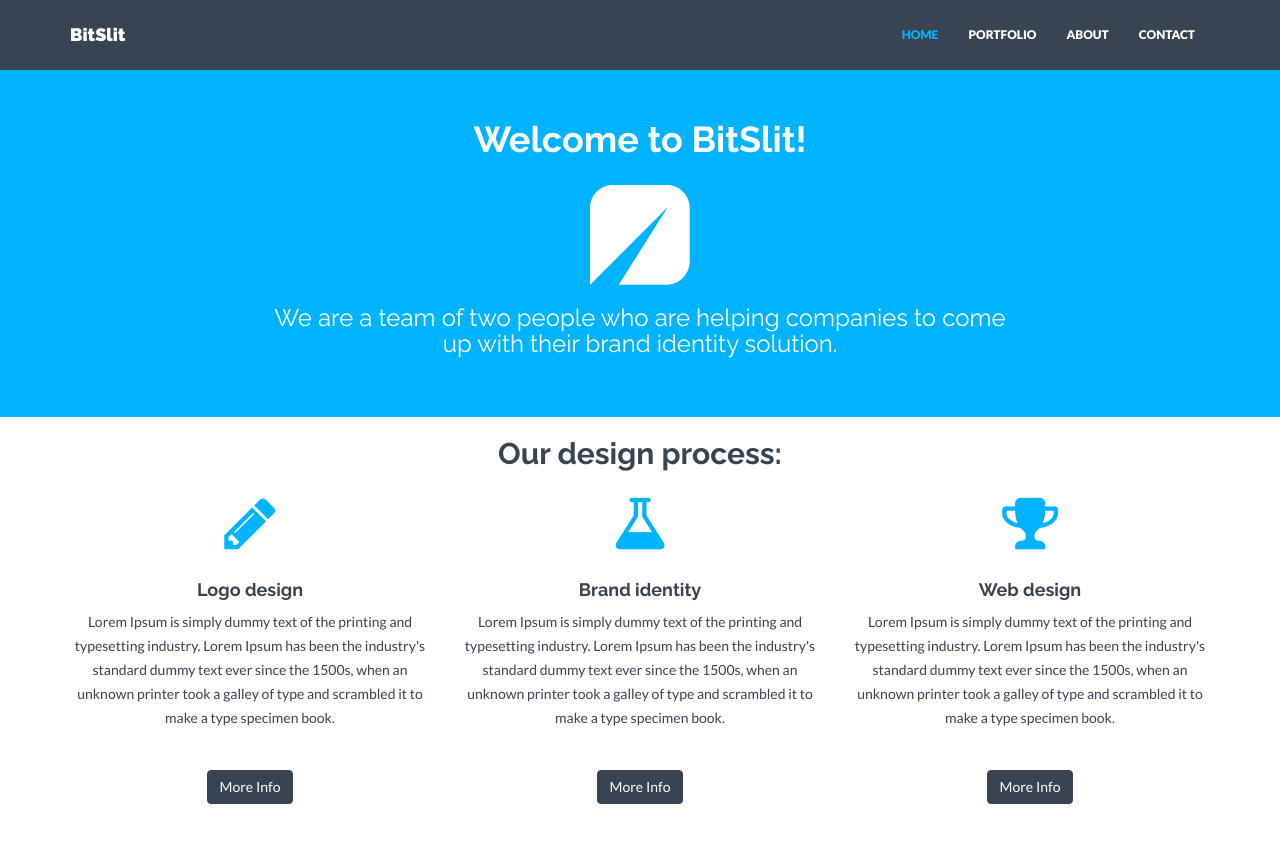
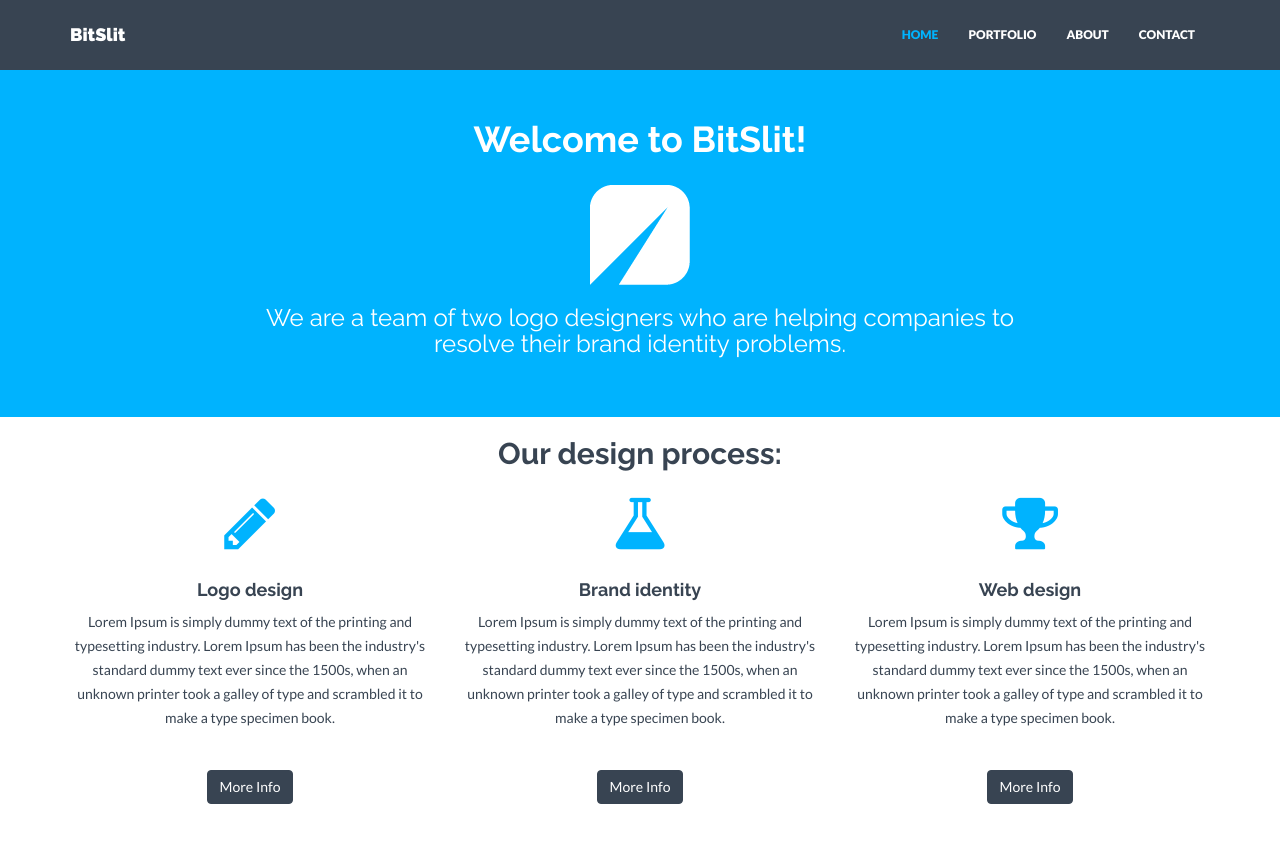
Before and after one commit to bitslit/portfolio, a Jekyll site: the page built from index.html, in a window 1280 px wide and 900 px high. Shown: the top 843 px of the window. Built offline with Jekyll 4.4.1, drawn with Linux system fonts in a browser that asks for light colours; nearby versions of some CDN libraries.

Commit message:
Update header.html

```diff
--- a/_includes/header.html
+++ b/_includes/header.html
@@ -8,7 +8,7 @@
                 <img src="{{ "/assets/img/logovan.png" | prepend: site.baseurl }}" class="img-responsive">
             </div>
             <div class="col-lg-8 col-lg-offset-2">
-                <h3>We are a team of two people who are helping companies to come up with their brand identity solution.</h3>
+                <h3>We are a team of two logo designers who are helping companies to resolve their brand identity problems.</h3>
             </div>
         </div><!-- /row -->
     </div> <!-- /container -->
```
